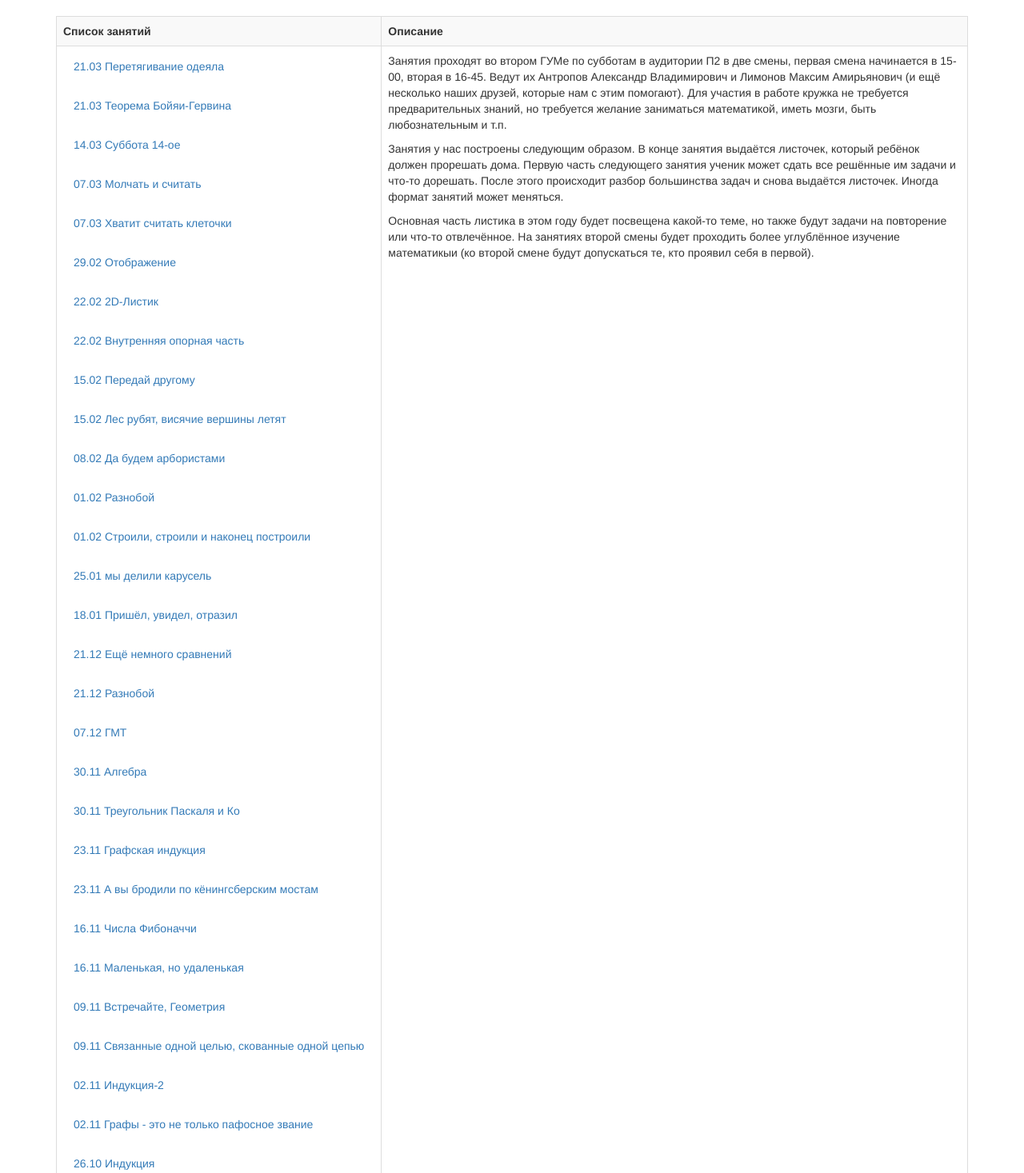
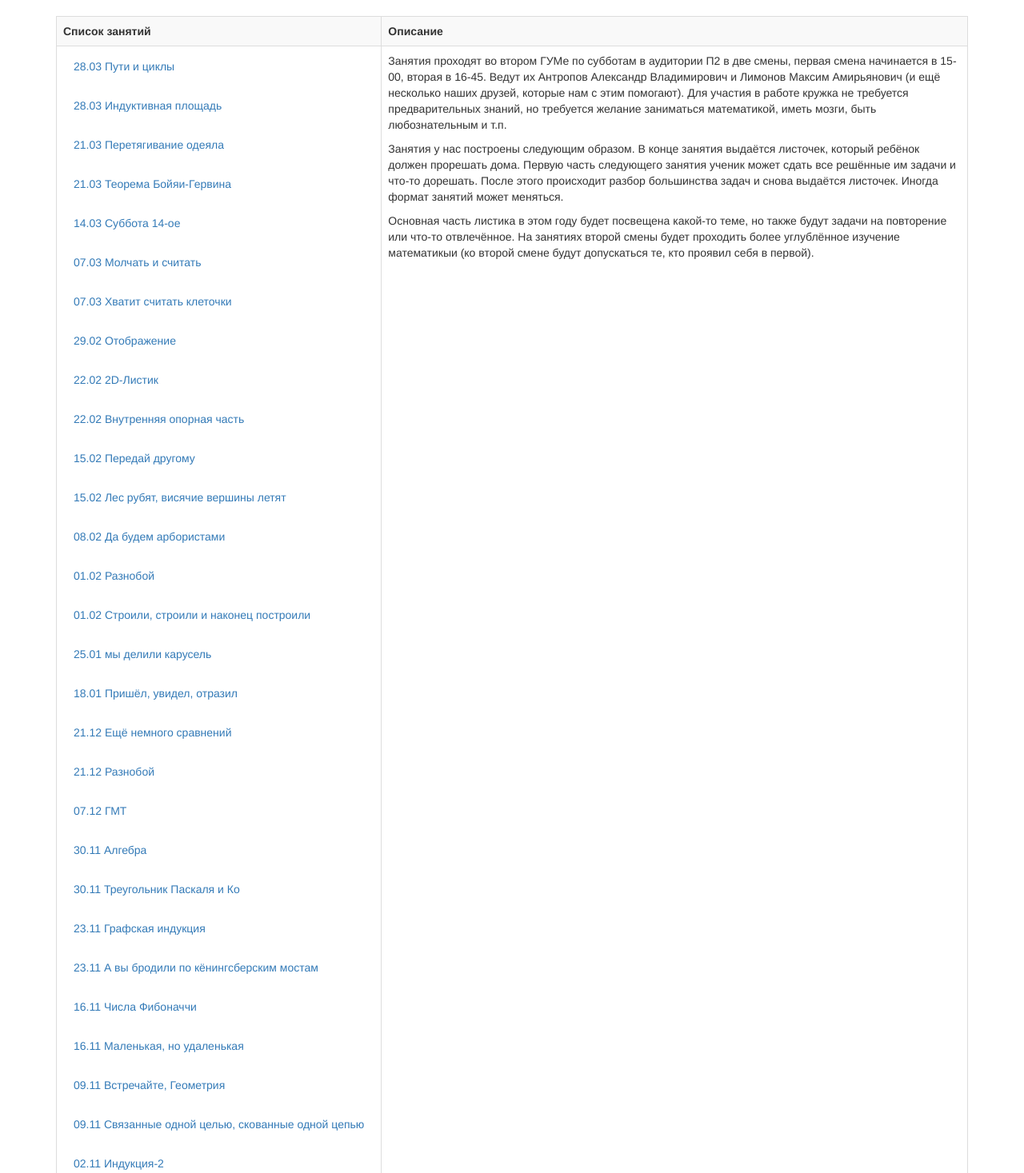
Before and after one commit to matemax/test_site, a Flask app: page /lessons in a window 1280 px wide. Shown: the part 52-1519 px from the top of the page at 80% size. Run offline with Flask 2, Linux system fonts and the light colour scheme; some libraries are stand-ins or nearby versions.

Commit message:
update lessons

```diff
--- a/app/templates/list_lessons.html
+++ b/app/templates/list_lessons.html
@@ -1,3 +1,9 @@
+<div class="form-group">
+    <a href="/lessons/22_pp" class="btn btn btn-link">28.03  Пути и циклы</a>
+</div>
+<div class="form-group">
+    <a href="/lessons/22_p" class="btn btn btn-link">28.03  Индуктивная площадь</a>
+</div>
 <div class="form-group">
     <a href="/lessons/21_pp" class="btn btn btn-link">21.03  Перетягивание одеяла</a>
 </div>
```
Also changed, not shown: 2 other files.
